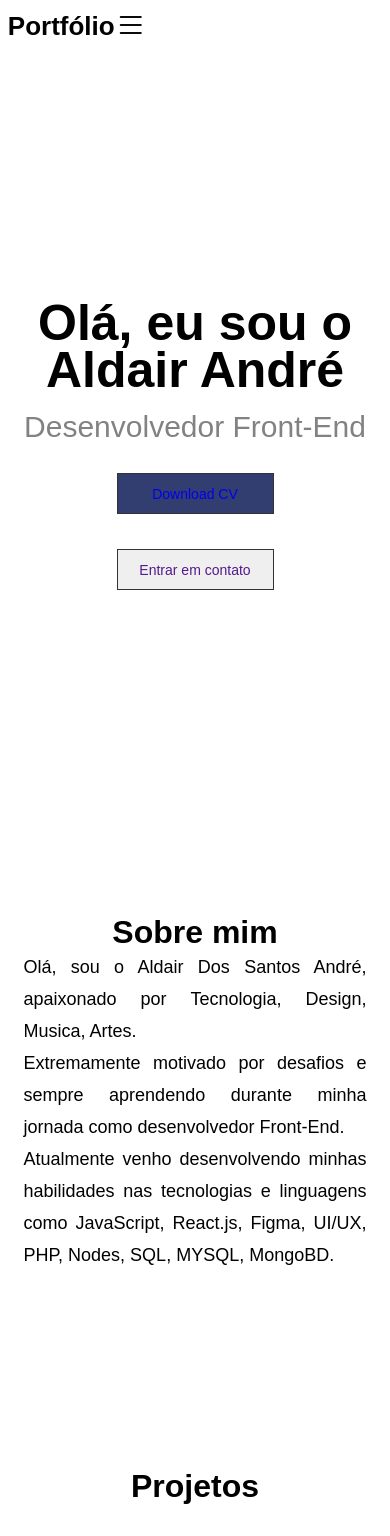
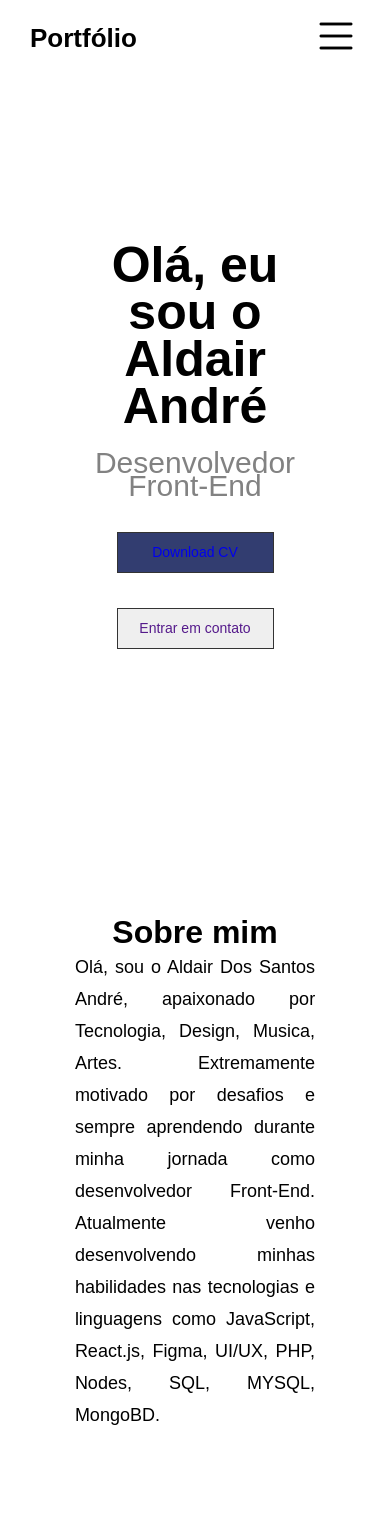
Before and after one commit to aldairandre/Portfolio-Aldair-Andre, a React (Vite) app: page / in a window 390 px wide. Shown: the top 1536 px of the page. Built offline with nearby package versions, Linux system fonts and the light colour scheme.

Commit message:
por terminar

```diff
--- a/src/header-style.css
+++ b/src/header-style.css
@@ -25,3 +25,41 @@ header {
 .container-nav ul li a {
     text-decoration: none;
 }
+
+.menu-icon{
+    display: none;
+}
+
+@media screen and (max-width:768px) {
+    .container-nav {
+        width: auto ;
+    }
+
+
+    .container-nav ul {
+        width: 100%;
+        height: 100%;
+        background-color: blueviolet;
+        position: absolute;
+        top: 0;
+        left: 0;
+        align-items: center;
+        flex-direction: column;
+        z-index: 1;
+        display: none;
+    }
+
+    .nav-items {
+        margin-left: 0;
+        padding: 15.6%;
+    }
+
+    .container-nav .menu-icon {
+        z-index: 2;
+        font-size: 3rem;
+    }
+
+    .menu-icon{
+        display: block;
+    }
+}
--- a/src/main-Componts/AboutMe2.jsx
+++ b/src/main-Componts/AboutMe2.jsx
@@ -1,6 +1,4 @@
-import "./css/style.css";
-import "./css/flexbox.css";
-import "./css/mediaquery.css";
+import "./css/AboutMe2-style.css";
 
 export default function AboutMe2(){
     return(
@@ -10,12 +8,8 @@ export default function AboutMe2(){
                 <p className="aboutMe-paragraph">
                 Olá, sou o Aldair Dos Santos André, apaixonado por Tecnologia,
                 Design, Musica, Artes.
-                </p>
-                <p className="aboutMe-paragraph">
                 Extremamente
                 motivado por desafios e sempre aprendendo durante minha jornada como desenvolvedor Front-End.
-                </p>
-                <p className="aboutMe-paragraph">
                 Atualmente
                 venho desenvolvendo minhas habilidades nas tecnologias e linguagens como
                 JavaScript, React.js, Figma, UI/UX, PHP, Nodes, SQL, MYSQL, MongoBD.
--- /dev/null
+++ b/src/main-Componts/css/AboutMe2-style.css
@@ -0,0 +1,23 @@
+.container-apresentacao{
+    text-align: center;
+    width: 100%;
+}
+
+.container-apresentacao article{
+    width: 70%;
+    margin: 0 auto;
+}
+
+.aboutMe-tittle {
+    font-style: normal;
+    font-weight: bold;
+    font-size: 32px;
+ }
+
+ .aboutMe-paragraph {
+    font-style: normal;
+    font-weight: normal;
+    font-size: 18px;
+    line-height: 32px;
+    text-align: center;
+ }
--- a/src/main-Componts/css/mediaquery.css
+++ b/src/main-Componts/css/mediaquery.css
@@ -2,44 +2,8 @@
 
 /*Header*/
 @media screen and (max-width:768px) {
-    header {
-        width: 100%;
-        padding: 2%;
-    }
 
-    .container-nav {
-        width: 100%;
-        display: flex;
-        justify-content: space-between;
-        align-items: flex-end;
-    }
 
-    .container-nav ul.active{
-        display: flex;
-    }
-
-    .container-nav ul {
-        width: 100%;
-        height: 100%;
-        background-color: blueviolet;
-        position: absolute;
-        top: 0;
-        left: 0;
-        align-items: center;
-        flex-direction: column;
-        z-index: 1;
-        display: none;
-    }
-
-    .nav-items {
-        margin-left: 0;
-        padding: 15.6%;
-    }
-
-    .container-nav .menu-icon {
-        z-index: 2;
-        font-size: 2rem;
-    }
 
     /*Main*/
 
```
